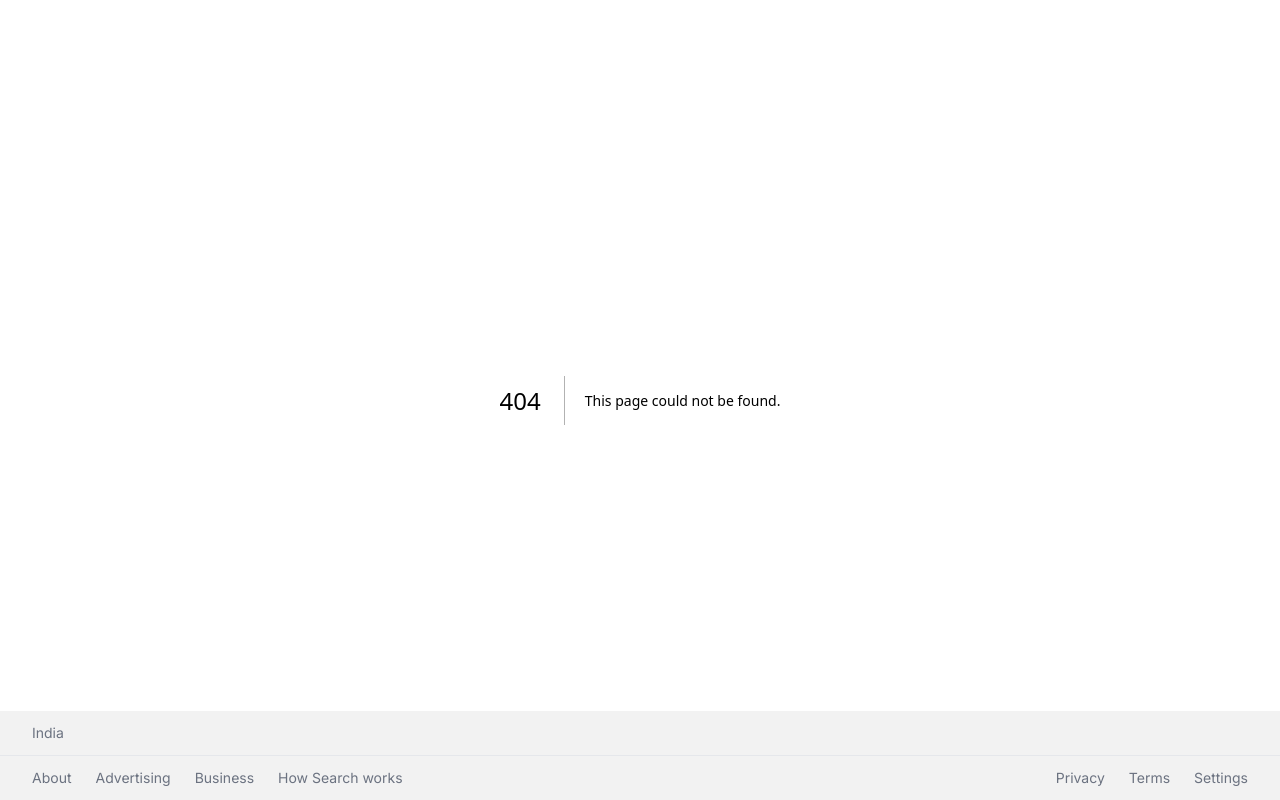
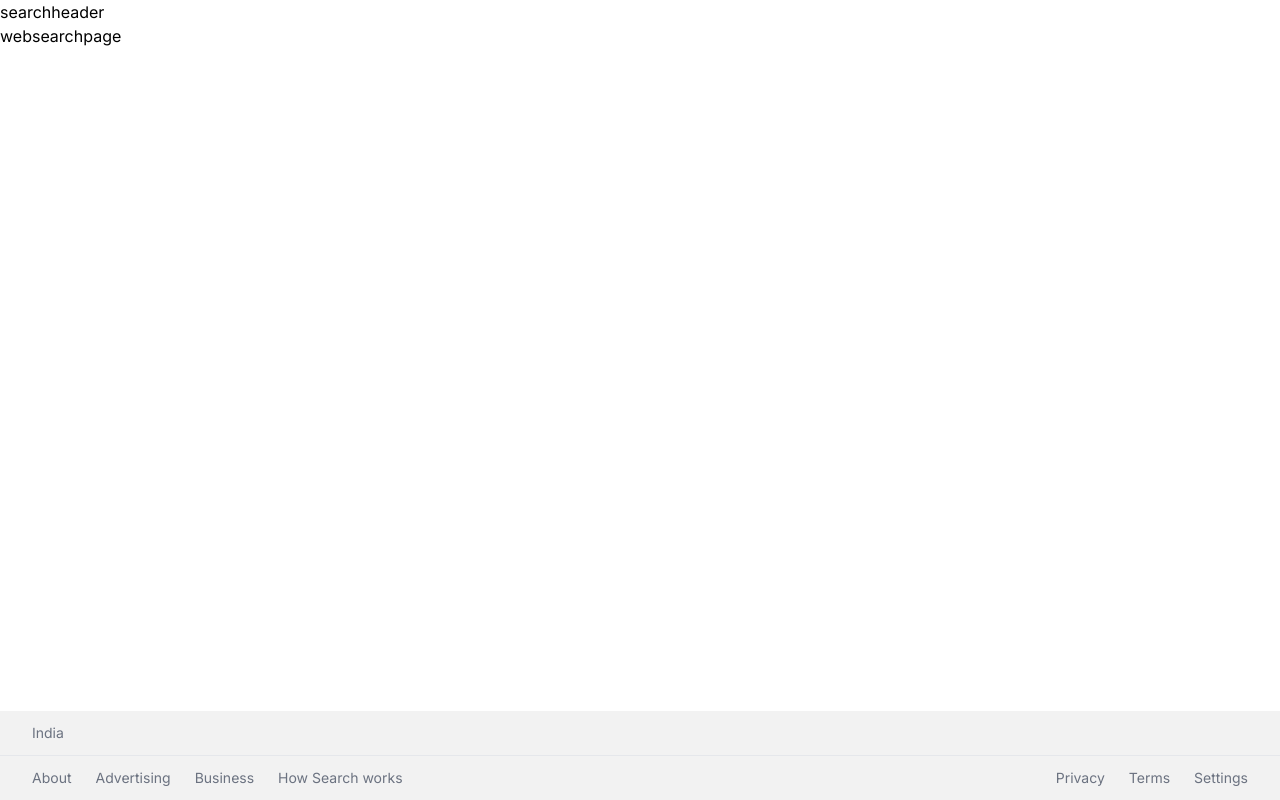
Before and after one commit to SravanamCharan20/GoogleClone, a Next.js app: page /search/web in a window 1280 px wide. Before the commit this address had no page. Built offline with nearby package versions, Linux system fonts and the light colour scheme.

Commit message:
created websearchpage and imagesearchpage

```diff
--- /dev/null
+++ b/src/app/search/image/page.jsx
@@ -0,0 +1,9 @@
+import React from 'react'
+
+export default function ImageSearchPage() {
+  return (
+    <div>
+      imagesearchpage
+    </div>
+  )
+}
--- /dev/null
+++ b/src/app/search/layout.jsx
@@ -0,0 +1,12 @@
+import SearchHeader from '@/components/SearchHeader'
+import React from 'react'
+import "./../globals.css"
+
+export default function layout({children}) {
+  return (
+    <div>
+        <SearchHeader/>
+        {children}
+    </div>
+  )
+}
--- /dev/null
+++ b/src/app/search/web/page.jsx
@@ -0,0 +1,9 @@
+import React from 'react'
+
+export default function WebSearchPage() {
+  return (
+    <div>
+      websearchpage
+    </div>
+  )
+}
--- /dev/null
+++ b/src/components/SearchHeader.jsx
@@ -0,0 +1,9 @@
+import React from 'react'
+
+export default function SearchHeader() {
+  return (
+    <div>
+      searchheader
+    </div>
+  )
+}
```
